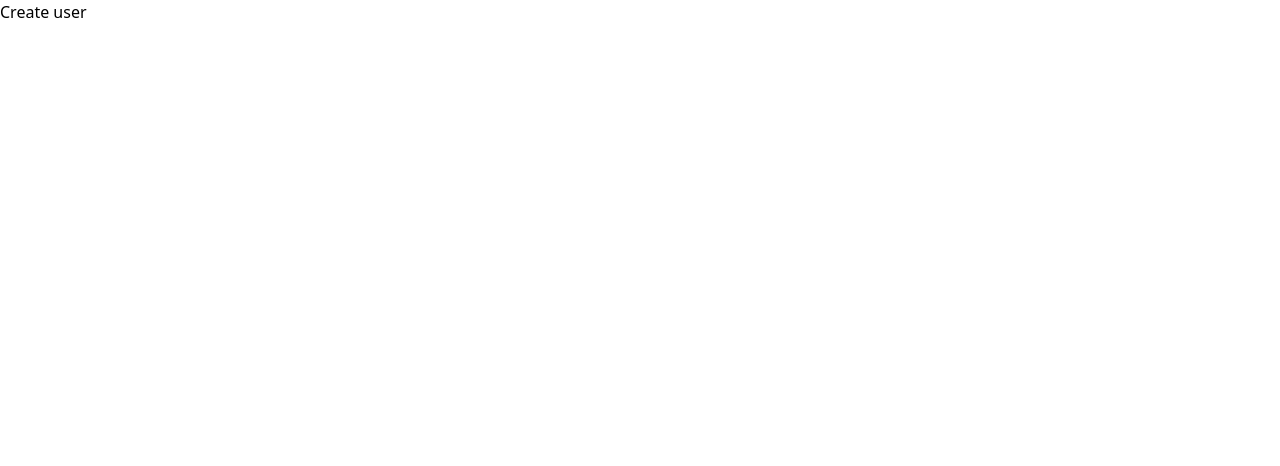
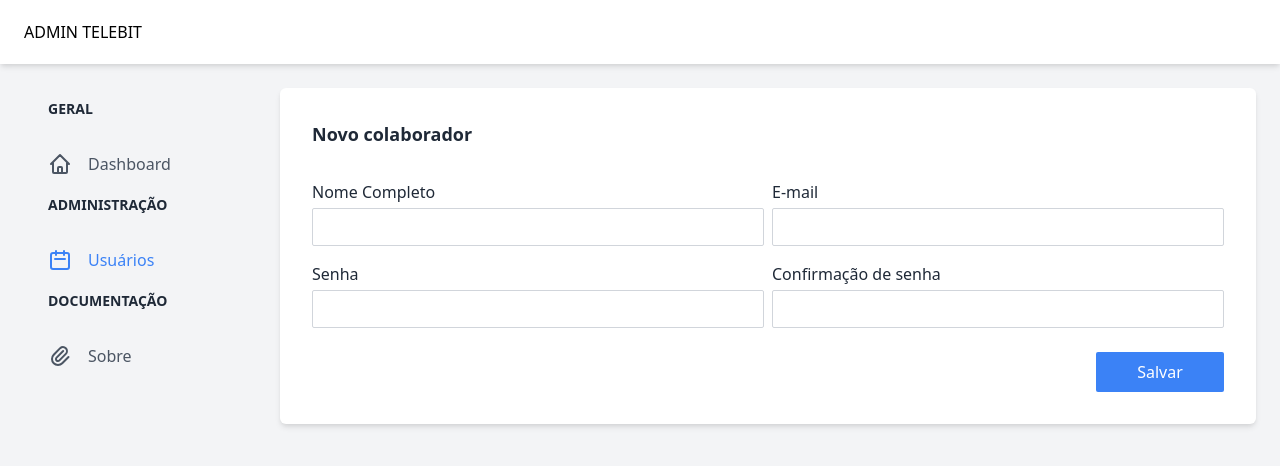
Before and after one commit to santanarscs/portal-telebit, a Next.js app: page /users/create in a window 1280 px wide. Shown: the top 466 px of the page. Built offline with nearby package versions, Linux system fonts and the light colour scheme.

Commit message:
create user page

```diff
--- a/src/components/forms/Button.tsx
+++ b/src/components/forms/Button.tsx
@@ -8,7 +8,7 @@ type ButtonProps = {
 
 function Button({className, isLoading, children}: ButtonProps) {
   return (
-    <button className={`w-full bg-blue-500 text-white rounded-sm hover:opacity-90 transition-opacity flex items-center justify-center h-10 disabled:opacity-50 ${className}`} disabled={isLoading}>
+    <button className={` bg-blue-500 text-white rounded-sm hover:opacity-90 transition-opacity flex items-center justify-center h-10 disabled:opacity-50 ${className}`} disabled={isLoading}>
       {isLoading ? (
         <svg className="animate-spin -ml-1 mr-3 h-5 w-5 text-white" xmlns="http://www.w3.org/2000/svg" fill="none" viewBox="0 0 24 24">
           <circle className="opacity-25" cx="12" cy="12" r="10" stroke="currentColor" stroke-width="4"></circle>
--- a/src/components/forms/Input.tsx
+++ b/src/components/forms/Input.tsx
@@ -14,7 +14,7 @@ const InputBase: ForwardRefRenderFunction<HTMLInputElement, InputProps> = (
   {name, label, error = null, className, type, placeholder, ...rest}, ref
 ) => {
   return (
-    <div className={`flex flex-col ${className}`}>
+    <div className={`flex flex-col w-full ${className}`}>
       {label && <label htmlFor={name} className="text-gray-800 text-bold mb-1">{label}</label>}
       <input id={name} name={name} ref={ref} type={type} placeholder={placeholder} {...rest} className="rounded-sm relative w-full px-3 py-2 border border-gray-300 placeholder-gray-500 text-gray-800 focus:outline-none focus:ring-indigo-500 focus:border-indigo-500 focus:z-10 sm:text-sm" />
       {!!error && <div className="text-red-500 text-sm">{error.message}</div>}
--- a/src/pages/index.tsx
+++ b/src/pages/index.tsx
@@ -54,7 +54,7 @@ export default function Login() {
               className="mb-4"
               {...register('password')}
             />
-            <Button isLoading={formState.isSubmitting}>Entrar</Button>
+            <Button className="w-full" isLoading={formState.isSubmitting}>Entrar</Button>
           </form>
         </div>
       </div>
--- a/src/pages/users/create.tsx
+++ b/src/pages/users/create.tsx
@@ -1,5 +1,65 @@
+import Link from 'next/link'
+import { useRouter } from "next/router";
+import { PencilAltIcon, TrashIcon, DocumentSearchIcon } from '@heroicons/react/outline'
+import { Header } from "../../components/layout/Header";
+import { Sidebar } from "../../components/Sidebar";
+
+import { SubmitHandler, useForm } from 'react-hook-form'
+import * as yup from 'yup'
+import { yupResolver } from '@hookform/resolvers/yup'
+import { Input } from '../../components/forms/Input';
+import { Button } from '../../components/forms/Button';
+
+type CreateUserFormData = {
+  name: string;
+  email: string
+  password: string;
+  password_confirmation: string;
+}
+
+const createUserFormSchema = yup.object().shape({
+  name: yup.string().required('Nome obrigatório'),
+  email: yup.string().required('E-mail obrigatório').email('E-mail inválido'),
+  password: yup.string().required('Senha obrigatória').min(6, 'No mínimo 6 caracteres'),
+  password_confirmation: yup.string().oneOf([null, yup.ref('password') ], 'As senhas precisam ser iguais')
+})
+
 export default function Create() {
+  const router = useRouter()
+
+  const { register, handleSubmit, formState} = useForm({
+    resolver: yupResolver(createUserFormSchema)
+  })
+  const handleCreateUser: SubmitHandler<CreateUserFormData> = async (values) => {
+    await new Promise(resolve => setTimeout(resolve, 2000))
+    router.push('/users')
+  }
+  const { errors } = formState
+
   return (
-    <h1>Create user</h1>
+    <div className="flex flex-col min-h-screen bg-gray-100">
+      <Header />
+      <div className="flex my-6 px-6 max-w-screen-2xl">
+        <Sidebar />
+        <div className="flex-1 rounded-md bg-white shadow-md p-8">
+          <div className="flex mb-8 justify-between items-center">
+            <h1 className="font-semibold text-lg text-gray-800">Novo colaborador</h1>
+          </div>
+          <form onSubmit={handleSubmit(handleCreateUser)}>
+            <div className="flex space-x-2 mb-4">
+              <Input name="name" type="text" error={errors.name} {...register('name')} label="Nome Completo" />
+              <Input name="email" type="email" error={errors.email} {...register('email')} label="E-mail" />
+            </div>
+            <div className="flex space-x-2 mb-4">
+              <Input name="password" error={errors.password} {...register('password')} type="password" label="Senha" />
+              <Input name="password_confirmation" error={errors.password_confirmation} {...register('password_confirmation')} type="password" label="Confirmação de senha" />
+            </div>
+            <div className=" flex justify-end mt-6">
+              <Button className="w-32" isLoading={formState.isSubmitting}>Salvar</Button>
+            </div>
+          </form>
+        </div>
+      </div>
+    </div>
   )
 }
--- a/src/pages/users/index.tsx
+++ b/src/pages/users/index.tsx
@@ -15,7 +15,7 @@ export default function Users() {
         <div className="flex-1 rounded-md bg-white shadow-md p-8">
           <div className="flex mb-8 justify-between items-center">
             <div>
-              <h1 className="font-semibold text-lg text-gray-800">Usuários</h1>
+              <h1 className="font-semibold text-lg text-gray-800">Colaboradores</h1>
             </div>
             <NextLink href="/users/create" passHref>
               <a className="text-sm bg-blue-500 text-white py-2 px-4 rounded-md hover:opacity-90 transition-opacity">Criar novo</a>
```
